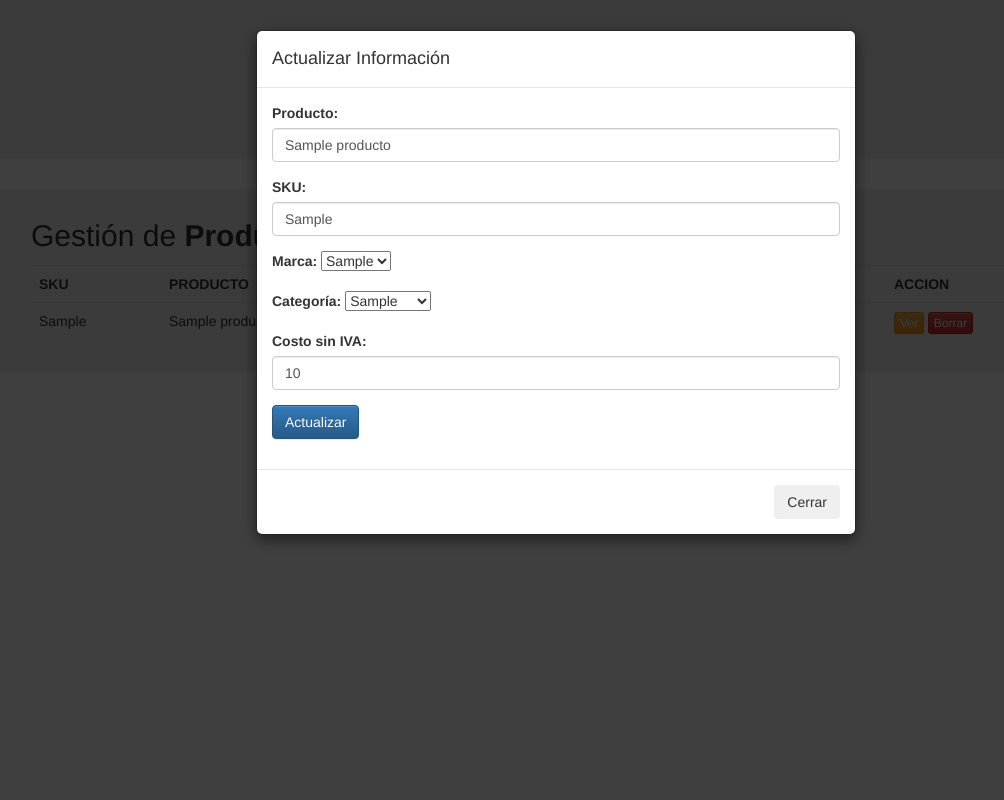
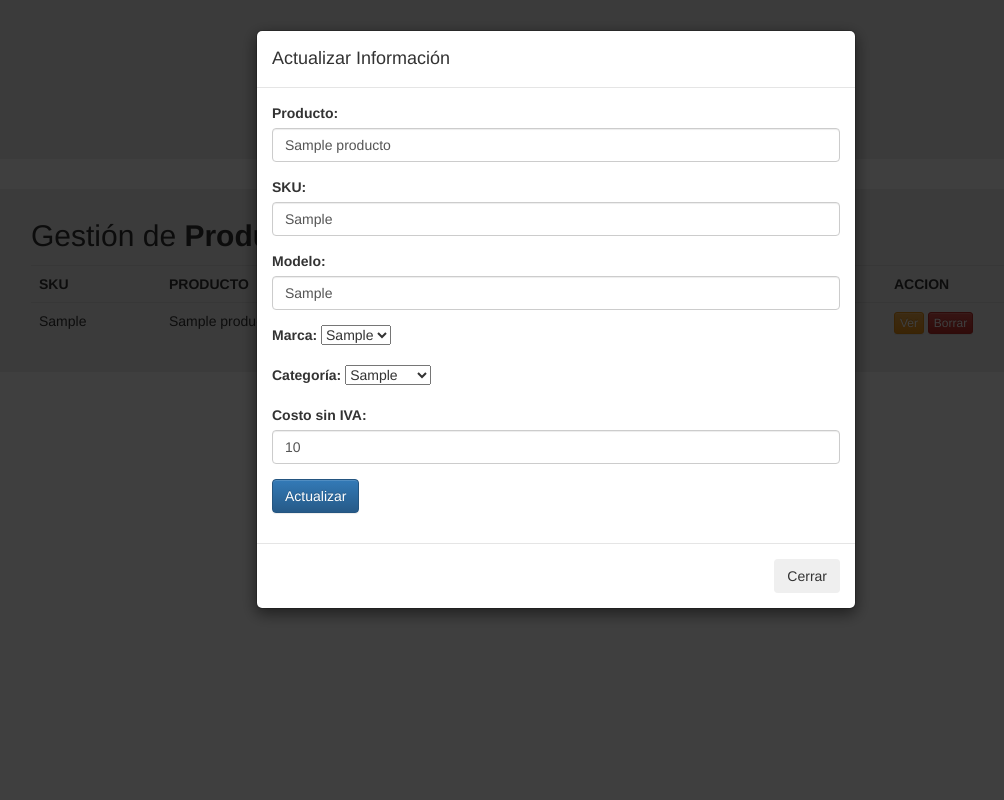
Before and after one commit to Ranset/cmcrud, a Flask app: page / in a window 1280 px wide, after a click on "Ver". Shown: the whole page, without its empty margins (84-1088 px from the left). Run offline with Flask 3, Linux system fonts and the light colour scheme; tables that the repository leaves empty hold one stand-in row (values such as "Sample post"); some libraries are stand-ins or nearby versions.

Commit message:
All CRUD Operations implemented

```diff
--- a/main.py
+++ b/main.py
@@ -75,6 +75,7 @@ def index():
         Categoria.categoria,
         SubCategoria.sub_categoria,
         Productos.marca,
+        Productos.modelo,
         Productos.id,
         Productos.costo_sin_iva
         ).\
@@ -87,8 +88,6 @@ def index():
     categoria_campos = db.session.query(Categoria.id, Categoria.categoria)
 
     sub_categoria_campos = db.session.query(SubCategoria.id, SubCategoria.padre, SubCategoria.sub_categoria)
-
-    print(productos_con_detalle)
 
     context = {
         "all_data" : productos_con_detalle,
@@ -105,12 +104,15 @@ def insert():
 
         sku = request.form['sku']
         nombre_producto = request.form['nombre_producto']
-        categoria = request.form['categoria']
-        sub_categoria = request.form['sub_categoria']
+
+        categoria_and_subcat = request.form['categoria_and_subcat']
+
+        categoria = categoria_and_subcat.split('-')[0]
+        sub_categoria = categoria_and_subcat.split('-')[1]
         marca = request.form['marca']
         modelo = request.form['modelo']
         costo_sin_iva = request.form['costo_sin_iva']
-        costo_con_iva = costo_sin_iva * 1.16
+        costo_con_iva = int(costo_sin_iva) * 1.16
 
         my_data = Productos(sku, nombre_producto, categoria, sub_categoria, marca, modelo, costo_sin_iva, costo_con_iva)
         db.session.add(my_data)
@@ -125,9 +127,20 @@ def update():
     if request.method == 'POST':
         my_data = Productos.query.get(request.form.get('id')) # Se puede obtener también con get
 
-        my_data.name = request.form['nombre_producto']
-        my_data.email = request.form['email']
-        my_data.phone = request.form['phone']
+        my_data.sku = request.form['sku']
+        my_data.nombre_producto = request.form['nombre_producto']
+
+        categoria_and_subcat = request.form['categoria_and_subcat']
+
+        my_data.categoria = categoria_and_subcat.split('-')[0]
+        my_data.sub_categoria = categoria_and_subcat.split('-')[1]
+        my_data.marca = request.form['marca']
+        my_data.modelo = request.form['modelo']
+
+        costo_sin_iva = request.form['costo_sin_iva']
+
+        my_data.costo_sin_iva = costo_sin_iva
+        my_data.costo_con_iva = int(costo_sin_iva) * 1.16
 
         db.session.commit()
 
@@ -135,6 +148,16 @@ def update():
 
         return redirect(url_for('index'))
 
+@app.route('/delete/<id>/', methods= ['GET','POST'])
+def delete(id):
+    my_data = Productos.query.get(id)
+    db.session.delete(my_data)
+    db.session.commit()
+
+    flash('Producto Borrado')
+
+    return redirect(url_for('index'))
+
 # FIN Endpoints
 
 if __name__ == '__main__':
--- a/templates/index.html
+++ b/templates/index.html
@@ -70,16 +70,20 @@
                                         <input type="text" name="sku" value="{{row.sku}}" class="form-control">
                                     </div>
                                     <div class="form-group">
+                                        <label>Modelo:</label>
+                                        <input type="text" name="modelo" value="{{row.modelo}}" class="form-control">
+                                    </div>
+                                    <div class="form-group">
                                         <label>Marca:</label>
-                                        <select>
+                                        <select name="marca">
                                             {% for marca in marca_data %}
-                                                <option value=marca.id>{{marca.marca}}</option>
+                                                <option value="{{marca.id}}">{{marca.marca}}</option>
                                             {% endfor %}
                                         </select>
                                     </div>
                                     <div class="form-group">
                                         <label>Categoría:</label>
-                                        <select>
+                                        <select name="categoria_and_subcat">
                                             {% for categoria in categoria_data %}
                                                 <optgroup label="{{categoria.categoria}}">
                                                     {% for sub_categoria in sub_categoria_data %}
@@ -113,29 +117,55 @@
                     </table>
                 </div>
 
-                <!-- Modal Add Employee -->
-                {# <div id="mymodal" class="modal fade" role="dialog">
+                <!-- @note - Modal Insert Products -->
+                <div id="mymodal" class="modal fade" role="dialog">
                     <div class="modal-dialog">
                         <div class="modal-content">
                             <div class="modal-header">
-                                <h4 class="modal-title">Add Employee</h4>
+                                <h4 class="modal-title">Agregar Productos</h4>
                             </div>
                             <div class="modal-body">
                                 <form action="{{ url_for('insert' ) }}" method="post">
                                     <div class="form-group">
-                                        <label>Name:</label>
-                                        <input type="text" name="name" required="1" class="form-control">
+                                        <label>Producto:</label>
+                                        <input type="text" name="nombre_producto" value="" class="form-control">
                                     </div>
                                     <div class="form-group">
-                                        <label>Email:</label>
-                                        <input type="email" name="email" required="1" class="form-control">
+                                        <label>SKU:</label>
+                                        <input type="text" name="sku" value="" class="form-control">
                                     </div>
                                     <div class="form-group">
-                                        <label>Phone:</label>
-                                        <input type="number" name="phone" required="1" class="form-control">
+                                        <label>Modelo:</label>
+                                        <input type="text" name="modelo" value="" class="form-control">
                                     </div>
                                     <div class="form-group">
-                                        <button type="submit" class="btn btn-primary">Add Employee</button>
+                                        <label>Marca:</label>
+                                        <select name="marca">
+                                            {% for marca in marca_data %}
+                                                <option value="{{marca.id}}">{{marca.marca}}</option>
+                                            {% endfor %}
+                                        </select>
+                                    </div>
+                                    <div class="form-group">
+                                        <label>Categoría:</label>
+                                        <select name="categoria_and_subcat">
+                                            {% for categoria in categoria_data %}
+                                                <optgroup label="{{categoria.categoria}}">
+                                                    {% for sub_categoria in sub_categoria_data %}
+                                                        {% if sub_categoria.padre == categoria.id %}
+                                                            <option value="{{categoria.id}}-{{sub_categoria.id}}">{{sub_categoria.sub_categoria}}</option>
+                                                        {% endif %}
+                                                    {% endfor %}
+                                                </optgroup>
+                                            {% endfor %}
+                                        </select>
+                                    </div>
+                                    <div class="form-group">
+                                        <label>Costo sin IVA:</label>
+                                        <input type="number" name="costo_sin_iva" value="" class="form-control">
+                                    </div>
+                                    <div class="form-group">
+                                        <button type="submit" class="btn btn-primary">Agregar</button>
                                     </div>
 
                                 </form>
@@ -145,7 +175,7 @@
                             </div>
                         </div>
                     </div>
-                </div> #}
+                </div>
 
             </div>
         </div>
```
